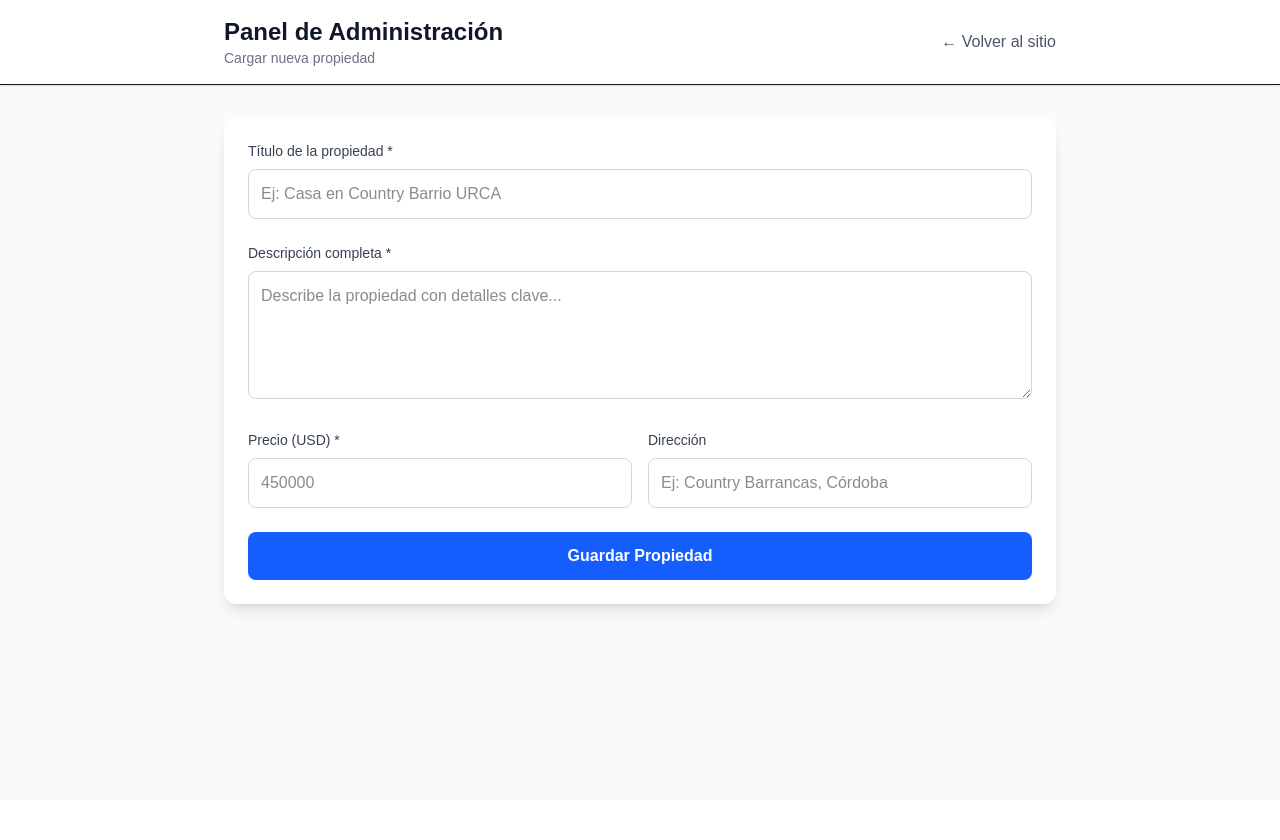
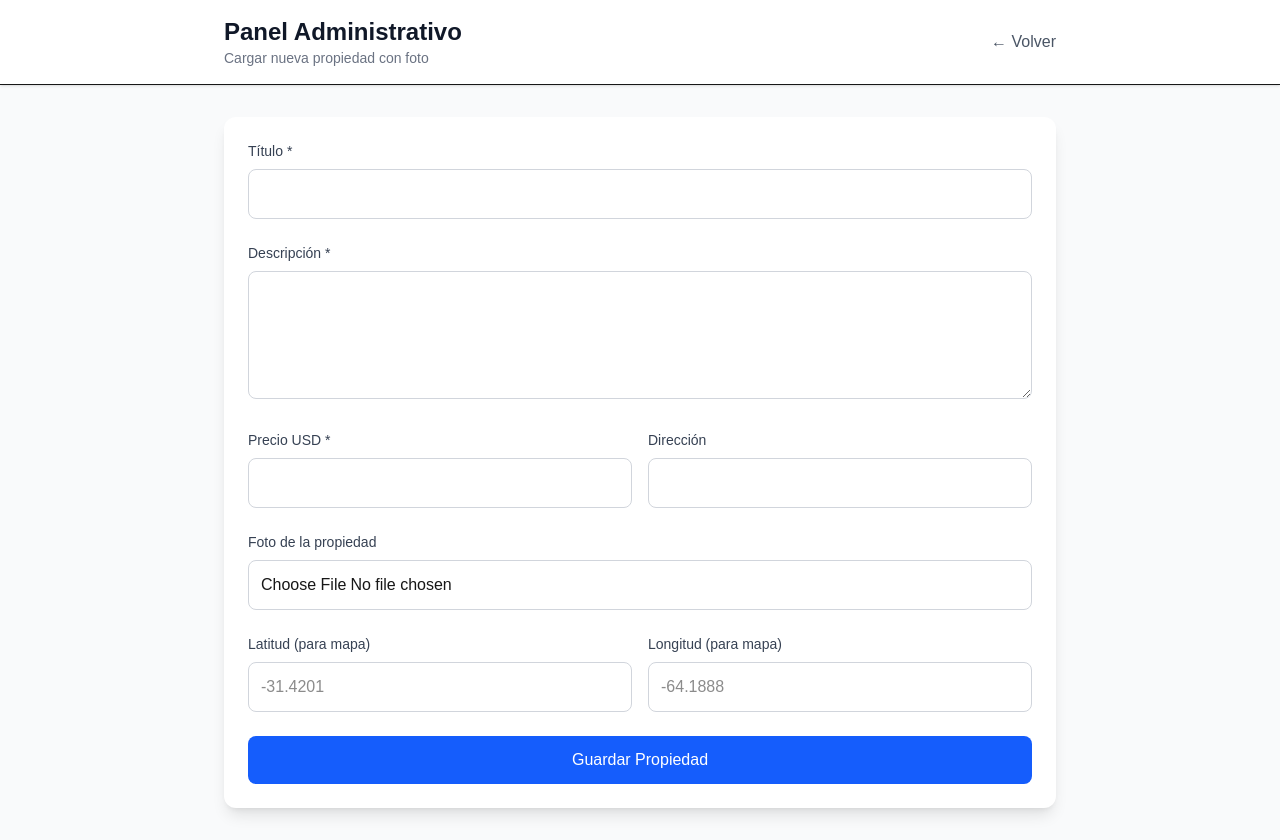
Before and after one commit to homyra2025/homyra-produccion, a Next.js app: page /admin in a window 1280 px wide. Before the commit the page ends 800 px from the top, so only its background shows below. Built offline with nearby package versions, Linux system fonts and the light colour scheme; no server answers.

Commit message:
Agrego fotos, ubicación y diseño profesional

```diff
--- a/app/admin/page.tsx
+++ b/app/admin/page.tsx
@@ -8,24 +8,50 @@ export default function Admin() {
     title: '',
     description: '',
     price: '',
-    address: ''
+    address: '',
+    lat: '',
+    lng: ''
   })
+  const [image, setImage] = useState<File | null>(null)
   const [loading, setLoading] = useState(false)
 
   const handleSubmit = async (e: React.FormEvent) => {
     e.preventDefault()
     setLoading(true)
 
+    let imageUrl = ''
+
+    // Subir foto si existe
+    if (image) {
+      const filename = `${Date.now()}-${image.name}`
+      const { error: uploadError } = await supabase.storage
+        .from('property-images')
+        .upload(filename, image)
+
+      if (uploadError) {
+        alert('Error al subir foto: ' + uploadError.message)
+        setLoading(false)
+        return
+      }
+
+      imageUrl = `${process.env.NEXT_PUBLIC_SUPABASE_URL}/storage/v1/object/public/property-images/${filename}`
+    }
+
+    // Insertar propiedad
     const { error } = await supabase.from('properties').insert({
       title: form.title,
       description: form.description,
       price: Number(form.price),
-      address: form.address
+      address: form.address,
+      lat: form.lat ? Number(form.lat) : null,
+      lng: form.lng ? Number(form.lng) : null,
+      image_url: imageUrl
     })
 
     if (!error) {
-      alert('✅ Propiedad guardada correctamente!')
-      setForm({ title: '', description: '', price: '', address: '' })
+      alert('✅ Propiedad guardada!')
+      setForm({ title: '', description: '', price: '', address: '', lat: '', lng: '' })
+      setImage(null)
     } else {
       alert('❌ Error: ' + error.message)
     }
@@ -34,20 +60,14 @@ export default function Admin() {
 
   return (
     <div className="min-h-screen bg-gray-50">
-      {/* Header */}
       <header className="bg-white shadow-sm border-b">
         <div className="max-w-4xl mx-auto px-4 sm:px-6 lg:px-8 py-4">
           <div className="flex items-center justify-between">
             <div>
-              <h1 className="text-2xl font-bold text-gray-900">Panel de Administración</h1>
-              <p className="text-sm text-gray-500">Cargar nueva propiedad</p>
+              <h1 className="text-2xl font-bold text-gray-900">Panel Administrativo</h1>
+              <p className="text-sm text-gray-500">Cargar nueva propiedad con foto</p>
             </div>
-            <a
-              href="/"
-              className="text-gray-600 hover:text-gray-900 transition"
-            >
-              ← Volver al sitio
-            </a>
+            <a href="/" className="text-gray-600 hover:text-gray-900 transition">← Volver</a>
           </div>
         </div>
       </header>
@@ -55,67 +75,61 @@ export default function Admin() {
       <main className="max-w-4xl mx-auto px-4 sm:px-6 lg:px-8 py-8">
         <div className="bg-white rounded-xl shadow-lg p-6">
           <form onSubmit={handleSubmit} className="space-y-6">
+            {/* Campos anteriores */}
             <div>
-              <label className="block text-sm font-medium text-gray-700 mb-2">
-                Título de la propiedad *
-              </label>
-              <input
-                type="text"
-                placeholder="Ej: Casa en Country Barrio URCA"
-                value={form.title}
-                onChange={e => setForm({...form, title: e.target.value})}
-                className="w-full p-3 border border-gray-300 rounded-lg focus:ring-2 focus:ring-blue-500 focus:border-blue-500"
-                required
-              />
+              <label className="block text-sm font-medium text-gray-700 mb-2">Título *</label>
+              <input type="text" value={form.title} onChange={e => setForm({...form, title: e.target.value})}
+                className="w-full p-3 border border-gray-300 rounded-lg" required />
             </div>
 
             <div>
-              <label className="block text-sm font-medium text-gray-700 mb-2">
-                Descripción completa *
-              </label>
-              <textarea
-                placeholder="Describe la propiedad con detalles clave..."
-                value={form.description}
-                onChange={e => setForm({...form, description: e.target.value})}
-                className="w-full p-3 border border-gray-300 rounded-lg focus:ring-2 focus:ring-blue-500 focus:border-blue-500 h-32"
-                required
-              />
+              <label className="block text-sm font-medium text-gray-700 mb-2">Descripción *</label>
+              <textarea value={form.description} onChange={e => setForm({...form, description: e.target.value})}
+                className="w-full p-3 border border-gray-300 rounded-lg h-32" required />
             </div>
 
             <div className="grid grid-cols-1 md:grid-cols-2 gap-4">
               <div>
-                <label className="block text-sm font-medium text-gray-700 mb-2">
-                  Precio (USD) *
-                </label>
-                <input
-                  type="number"
-                  placeholder="450000"
-                  value={form.price}
-                  onChange={e => setForm({...form, price: e.target.value})}
-                  className="w-full p-3 border border-gray-300 rounded-lg focus:ring-2 focus:ring-blue-500 focus:border-blue-500"
-                  required
-                />
+                <label className="block text-sm font-medium text-gray-700 mb-2">Precio USD *</label>
+                <input type="number" value={form.price} onChange={e => setForm({...form, price: e.target.value})}
+                  className="w-full p-3 border border-gray-300 rounded-lg" required />
               </div>
 
               <div>
-                <label className="block text-sm font-medium text-gray-700 mb-2">
-                  Dirección
-                </label>
-                <input
-                  type="text"
-                  placeholder="Ej: Country Barrancas, Córdoba"
-                  value={form.address}
-                  onChange={e => setForm({...form, address: e.target.value})}
-                  className="w-full p-3 border border-gray-300 rounded-lg focus:ring-2 focus:ring-blue-500 focus:border-blue-500"
-                />
+                <label className="block text-sm font-medium text-gray-700 mb-2">Dirección</label>
+                <input type="text" value={form.address} onChange={e => setForm({...form, address: e.target.value})}
+                  className="w-full p-3 border border-gray-300 rounded-lg" />
               </div>
             </div>
 
-            <button
-              type="submit"
-              disabled={loading}
-              className="w-full bg-blue-600 text-white py-3 px-4 rounded-lg hover:bg-blue-700 transition font-semibold disabled:opacity-50"
-            >
+            {/* Foto upload */}
+            <div>
+              <label className="block text-sm font-medium text-gray-700 mb-2">Foto de la propiedad</label>
+              <input
+                type="file"
+                accept="image/*"
+                onChange={e => setImage(e.target.files?.[0] || null)}
+                className="w-full p-3 border border-gray-300 rounded-lg"
+              />
+            </div>
+
+            {/* Coordenadas para mapa */}
+            <div className="grid grid-cols-1 md:grid-cols-2 gap-4">
+              <div>
+                <label className="block text-sm font-medium text-gray-700 mb-2">Latitud (para mapa)</label>
+                <input type="number" step="0.000001" value={form.lat} onChange={e => setForm({...form, lat: e.target.value})}
+                  className="w-full p-3 border border-gray-300 rounded-lg" placeholder="-31.4201" />
+              </div>
+
+              <div>
+                <label className="block text-sm font-medium text-gray-700 mb-2">Longitud (para mapa)</label>
+                <input type="number" step="0.000001" value={form.lng} onChange={e => setForm({...form, lng: e.target.value})}
+                  className="w-full p-3 border border-gray-300 rounded-lg" placeholder="-64.1888" />
+              </div>
+            </div>
+
+            <button type="submit" disabled={loading}
+              className="w-full bg-blue-600 text-white py-3 px-4 rounded-lg hover:bg-blue-700 disabled:opacity-50">
               {loading ? 'Guardando...' : 'Guardar Propiedad'}
             </button>
           </form>
--- a/app/page.tsx
+++ b/app/page.tsx
@@ -1,83 +1,38 @@
-import { supabase } from '@/lib/supabase'
-
-export const revalidate = 0
-export const dynamic = 'force-dynamic'
-
-export default async function Home() {
-  const { data: properties, error } = await supabase
-    .from('properties')
-    .select('*')
-    .order('created_at', { ascending: false })
-
-  if (error) {
-    console.error('Error:', error)
-    return <div className="text-red-500 p-8">Error: {error.message}</div>
-  }
-
-  return (
-    <div className="min-h-screen bg-gray-50">
-      {/* Header */}
-      <header className="bg-white shadow-sm border-b">
-        <div className="max-w-7xl mx-auto px-4 sm:px-6 lg:px-8 py-4">
-          <div className="flex items-center justify-between">
-            <div>
-              <h1 className="text-2xl font-bold text-gray-900">Homyra Propiedades</h1>
-              <p className="text-sm text-gray-500">Inmobiliaria Matías Caballero</p>
-            </div>
-            <a
-              href="/admin"
-              className="bg-blue-600 text-white px-4 py-2 rounded-lg hover:bg-blue-700 transition"
-            >
-              Panel Admin
-            </a>
-          </div>
-        </div>
-      </header>
-
-      {/* Properties Grid */}
-      <main className="max-w-7xl mx-auto px-4 sm:px-6 lg:px-8 py-8">
-        <div className="mb-6">
-          <h2 className="text-xl font-semibold text-gray-900">Propiedades Disponibles</h2>
-          <p className="text-gray-500">{properties?.length || 0} propiedades</p>
-        </div>
-
-        <div className="grid grid-cols-1 md:grid-cols-2 lg:grid-cols-3 gap-6">
-          {properties && properties.length > 0 ? (
 properties.map((p) => (
-              <div key={p.id} className="bg-white rounded-xl shadow-sm hover:shadow-lg transition-shadow overflow-hidden">
-                {/* Image placeholder */}
-                <div className="bg-gray-200 h-48 flex items-center justify-center">
+  <div key={p.id} className="bg-white rounded-xl shadow-lg overflow-hidden hover:shadow-xl transition-shadow">
+    {/* Foto o placeholder */}
+    {p.image_url ? (
+      <img src={p.image_url} alt={p.title} className="w-full h-56 object-cover" />
+    ) : (
+      <div className="bg-gray-200 h-56 flex items-center justify-center">
         <span className="text-gray-400 text-sm">Sin foto</span>
       </div>
+    )}
 
-                <div className="p-4">
-                  <h3 className="font-semibold text-lg text-gray-900 mb-2">{p.title}</h3>
-                  <p className="text-gray-600 text-sm mb-3 line-clamp-2">{p.description}</p>
+    <div className="p-5">
+      <h3 className="font-bold text-xl text-gray-900 mb-2">{p.title}</h3>
+      <p className="text-gray-600 text-sm mb-3">{p.description}</p>
 
-                  <div className="flex items-center justify-between mb-3">
+      <div className="flex items-center justify-between mb-4">
         <span className="text-2xl font-bold text-blue-600">
           ${new Intl.NumberFormat('es-AR').format(p.price)}
         </span>
-                    {p.address && (
-                      <span className="text-xs text-gray-500">{p.address}</span>
-                    )}
+        {p.address && <span className="text-xs text-gray-500">{p.address}</span>}
       </div>
 
+      {/* Mapa placeholder (Google Maps vendrá después) */}
+      {p.lat && p.lng && (
+        <div className="bg-gray-100 rounded-lg p-3 mb-4">
+          <p className="text-xs text-gray-600 mb-1">📍 Ubicación en mapa</p>
+          <p className="text-xs text-gray-500">
+            Coordenadas: {p.lat.toFixed(4)}, {p.lng.toFixed(4)}
+          </p>
+        </div>
+      )}
+
       <button className="w-full bg-gray-900 text-white py-2 rounded-lg hover:bg-gray-800 transition">
-                    Ver Detalles
+        Contactar →
       </button>
     </div>
   </div>
 ))
-          ) : (
-            <div className="col-span-full text-center py-12">
-              <div className="bg-gray-200 border-2 border-dashed rounded-xl w-24 h-24 mx-auto mb-4" />
-              <h3 className="text-lg font-medium text-gray-900 mb-2">No hay propiedades</h3>
-              <p className="text-gray-500">Cargá la primera propiedad desde el panel admin</p>
-            </div>
-          )}
-        </div>
-      </main>
-    </div>
-  )
-}
```
Lines whose indentation alone changed are shown as unchanged.
